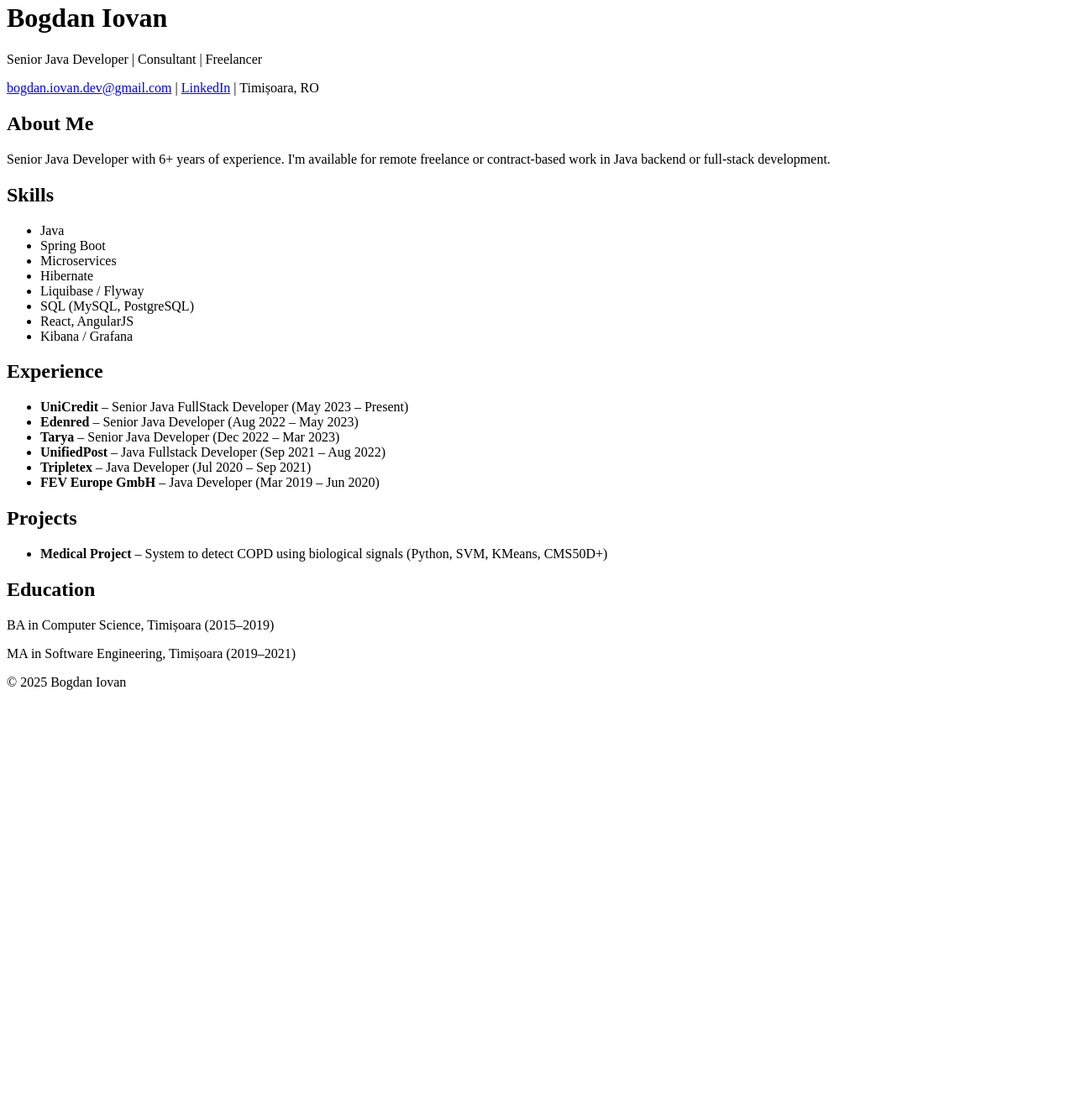
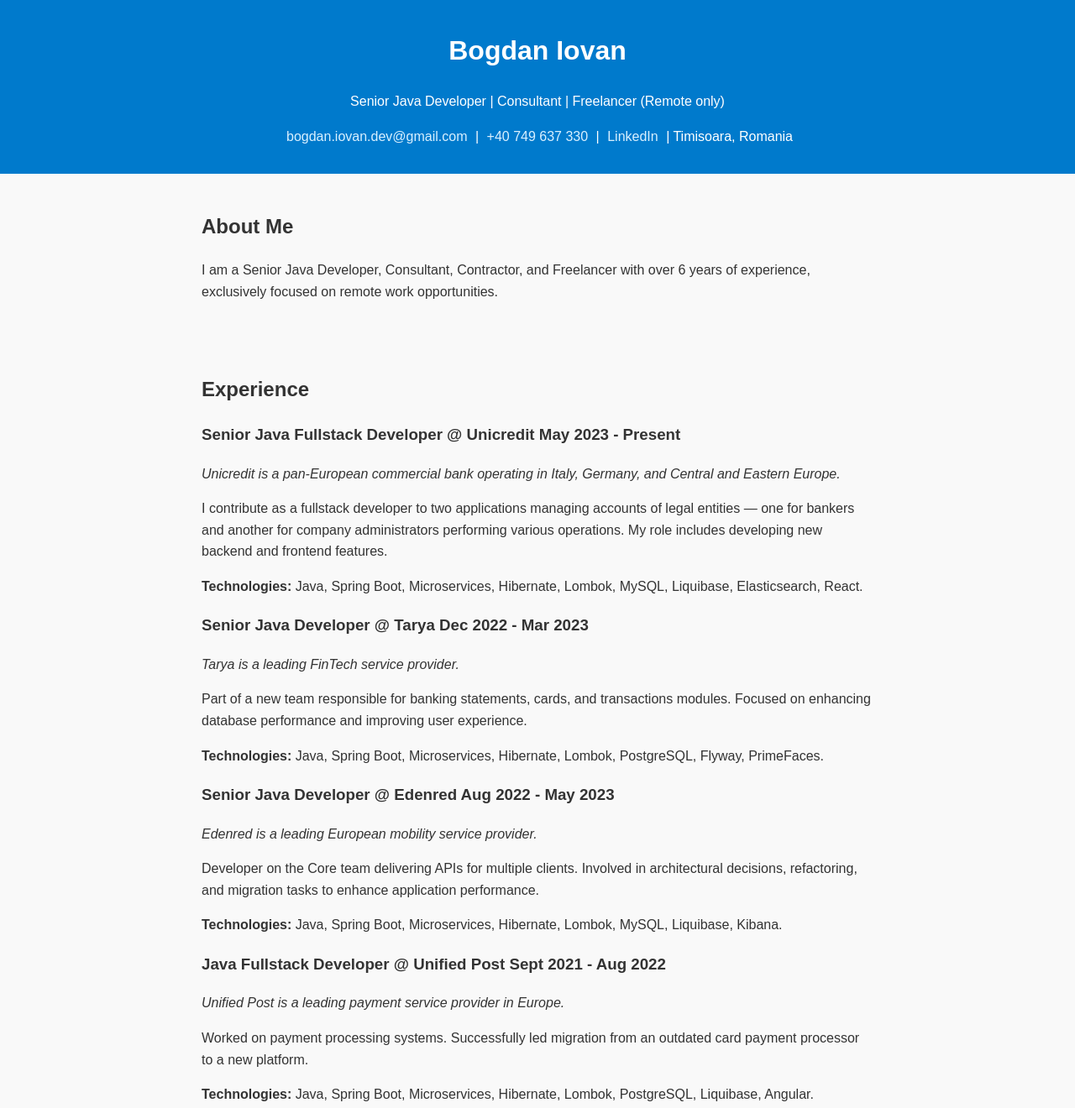
Before and after one commit to biovan/site, a plain HTML site: page index.html in a window 1280 px wide. Shown: the part 18-1338 px from the top of the page at 84% size. Before the commit the page ends 856 px from the top, so only its background shows below. Drawn offline with Linux system fonts and the light colour scheme.

Commit message:
Update index.html

```diff
--- a/index.html
+++ b/index.html
@@ -1,64 +1,122 @@
+<!-- index.html -->
 <!DOCTYPE html>
 <html lang="en">
 <head>
   <meta charset="UTF-8" />
-  <meta name="viewport" content="width=device-width, initial-scale=1.0"/>
-  <title>Bogdan Iovan - Java Freelancer</title>
-  <link rel="stylesheet" href="style.css" />
+  <meta name="viewport" content="width=device-width, initial-scale=1" />
+  <title>Bogdan Iovan - Senior Java Developer</title>
+  <link rel="stylesheet" href="styles.css" />
+  <link href="https://fonts.googleapis.com/css2?family=Inter:wght@400;600&display=swap" rel="stylesheet" />
 </head>
 <body>
   <header>
+    <div class="container header-container">
       <h1>Bogdan Iovan</h1>
-    <p>Senior Java Developer | Consultant | Freelancer</p>
-    <p><a href="mailto:bogdan.iovan.dev@gmail.com">bogdan.iovan.dev@gmail.com</a> | <a href="https://www.linkedin.com/in/bogdan-iovan/" target="_blank">LinkedIn</a> | Timișoara, RO</p>
+      <p class="subtitle">Senior Java Developer | Consultant | Freelancer (Remote only)</p>
+      <nav class="contact-info">
+        <a href="mailto:bogdan.iovan.dev@gmail.com">bogdan.iovan.dev@gmail.com</a>
+        <span> | </span>
+        <a href="tel:+40749637330">+40 749 637 330</a>
+        <span> | </span>
+        <a href="https://www.linkedin.com/in/bogdan-iovan/" target="_blank" rel="noopener noreferrer">LinkedIn</a>
+        <span> | </span>
+        <span>Timisoara, Romania</span>
+      </nav>
+    </div>
   </header>
 
-  <section>
+  <main>
+    <section class="intro container">
       <h2>About Me</h2>
-    <p>Senior Java Developer with 6+ years of experience. I'm available for remote freelance or contract-based work in Java backend or full-stack development.</p>
+      <p>
+        I am a Senior Java Developer, Consultant, Contractor, and Freelancer with over 6 years of experience, exclusively focused on remote work opportunities.
+      </p>
     </section>
 
-  <section>
-    <h2>Skills</h2>
-    <ul class="skills">
-      <li>Java</li>
-      <li>Spring Boot</li>
-      <li>Microservices</li>
-      <li>Hibernate</li>
-      <li>Liquibase / Flyway</li>
-      <li>SQL (MySQL, PostgreSQL)</li>
-      <li>React, AngularJS</li>
-      <li>Kibana / Grafana</li>
+    <section class="experience container">
+      <h2>Experience</h2>
+
+      <article class="job">
+        <h3>Senior Java Fullstack Developer @ Unicredit <span class="date">May 2023 - Present</span></h3>
+        <p><em>Unicredit is a pan-European commercial bank operating in Italy, Germany, and Central and Eastern Europe.</em></p>
+        <p>
+          I contribute as a fullstack developer to two applications managing accounts of legal entities — one for bankers and another for company administrators performing various operations. My role includes developing new backend and frontend features.
+        </p>
+        <p><strong>Technologies:</strong> Java, Spring Boot, Microservices, Hibernate, Lombok, MySQL, Liquibase, Elasticsearch, React.</p>
+      </article>
+
+      <article class="job">
+        <h3>Senior Java Developer @ Tarya <span class="date">Dec 2022 - Mar 2023</span></h3>
+        <p><em>Tarya is a leading FinTech service provider.</em></p>
+        <p>
+          Part of a new team responsible for banking statements, cards, and transactions modules. Focused on enhancing database performance and improving user experience.
+        </p>
+        <p><strong>Technologies:</strong> Java, Spring Boot, Microservices, Hibernate, Lombok, PostgreSQL, Flyway, PrimeFaces.</p>
+      </article>
+
+      <article class="job">
+        <h3>Senior Java Developer @ Edenred <span class="date">Aug 2022 - May 2023</span></h3>
+        <p><em>Edenred is a leading European mobility service provider.</em></p>
+        <p>
+          Developer on the Core team delivering APIs for multiple clients. Involved in architectural decisions, refactoring, and migration tasks to enhance application performance.
+        </p>
+        <p><strong>Technologies:</strong> Java, Spring Boot, Microservices, Hibernate, Lombok, MySQL, Liquibase, Kibana.</p>
+      </article>
+
+      <article class="job">
+        <h3>Java Fullstack Developer @ Unified Post <span class="date">Sept 2021 - Aug 2022</span></h3>
+        <p><em>Unified Post is a leading payment service provider in Europe.</em></p>
+        <p>
+          Worked on payment processing systems. Successfully led migration from an outdated card payment processor to a new platform.
+        </p>
+        <p><strong>Technologies:</strong> Java, Spring Boot, Microservices, Hibernate, Lombok, PostgreSQL, Liquibase, Angular.</p>
+      </article>
+
+      <article class="job">
+        <h3>Java Developer @ Tripletex <span class="date">Jul 2020 - Sept 2021</span></h3>
+        <p><em>Tripletex is a fast-growing Norwegian startup providing a cloud-based ERP system.</em></p>
+        <p>
+          Contributed to the banking module, including developing a cash-flow prediction widget for the next three months, enabling loan applications — handling both backend and frontend.
+        </p>
+        <p><strong>Technologies:</strong> Java, Spring Boot, Hibernate, MySQL, Flyway, ReactJS, Grafana, Kibana.</p>
+      </article>
+
+      <article class="job">
+        <h3>Java Developer @ Fev Europe GmbH <span class="date">Mar 2019 - Jun 2020</span></h3>
+        <p><em>Fev Europe GmbH provides software solutions for agricultural businesses across Europe.</em></p>
+        <p>
+          Worked on backend and frontend tasks, including a significant frontend refactoring project migrating from Elm to AngularJS, reusing HTML/CSS and rewriting functional components.
+        </p>
+        <p><strong>Technologies:</strong> Java, OSGI, Spring Boot, Hibernate, PostgreSQL, Liquibase, AngularJS, Elm.</p>
+      </article>
+    </section>
+
+    <section class="education container">
+      <h2>Education</h2>
+      <ul>
+        <li><strong>MSc Software Engineering</strong>, Polytechnic University of Timisoara (2019 - 2021)</li>
+        <li><strong>BSc Computer Science</strong>, Polytechnic University of Timisoara (2015 - 2019)</li>
       </ul>
     </section>
 
-  <section>
-    <h2>Experience</h2>
-    <ul>
-      <li><strong>UniCredit</strong> – Senior Java FullStack Developer (May 2023 – Present)</li>
-      <li><strong>Edenred</strong> – Senior Java Developer (Aug 2022 – May 2023)</li>
-      <li><strong>Tarya</strong> – Senior Java Developer (Dec 2022 – Mar 2023)</li>
-      <li><strong>UnifiedPost</strong> – Java Fullstack Developer (Sep 2021 – Aug 2022)</li>
-      <li><strong>Tripletex</strong> – Java Developer (Jul 2020 – Sep 2021)</li>
-      <li><strong>FEV Europe GmbH</strong> – Java Developer (Mar 2019 – Jun 2020)</li>
-    </ul>
+    <section class="projects container">
+      <h2>Personal Project</h2>
+      <p>
+        Developed a medical system analyzing biological signals (pulse rate, oxygen saturation, respiratory rate) to diagnose COPD and its stages.
+      </p>
+      <p><strong>Technologies:</strong> Python, Pulse-oximeter CMS50D+, SVM, KMeans.</p>
     </section>
 
-  <section>
-    <h2>Projects</h2>
-    <ul>
-      <li><strong>Medical Project</strong> – System to detect COPD using biological signals (Python, SVM, KMeans, CMS50D+)</li>
-    </ul>
+    <section class="skills container">
+      <h2>Main Skills</h2>
+      <p>Java, Spring Boot, Microservices, SQL, Liquibase, Hibernate, React, Elasticsearch</p>
     </section>
-
-  <section>
-    <h2>Education</h2>
-    <p>BA in Computer Science, Timișoara (2015–2019)</p>
-    <p>MA in Software Engineering, Timișoara (2019–2021)</p>
-  </section>
+  </main>
 
   <footer>
-    <p>&copy; 2025 Bogdan Iovan</p>
+    <div class="container footer-container">
+      <p>© 2025 Bogdan Iovan — <a href="https://www.linkedin.com/in/bogdan-iovan/" target="_blank" rel="noopener noreferrer">LinkedIn</a></p>
+    </div>
   </footer>
 </body>
 </html>
```
Lines whose indentation alone changed are shown as unchanged.
